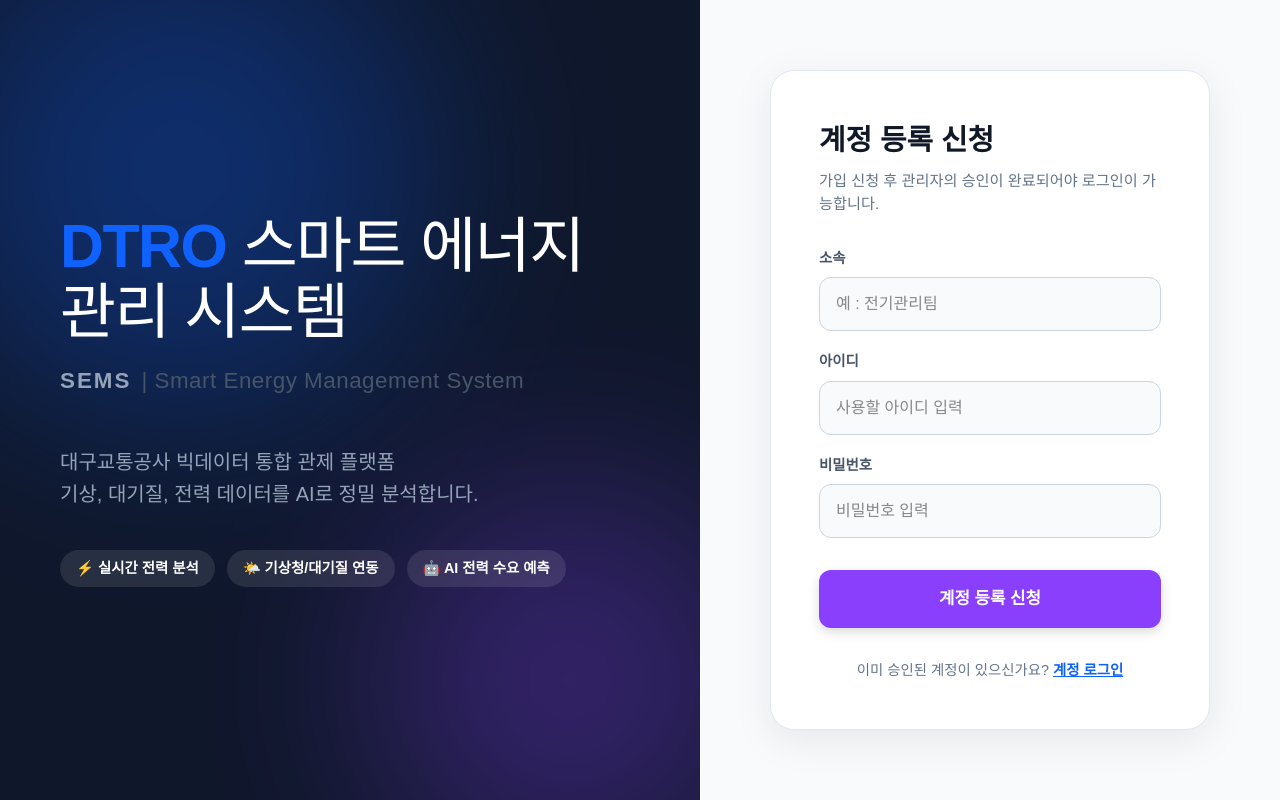
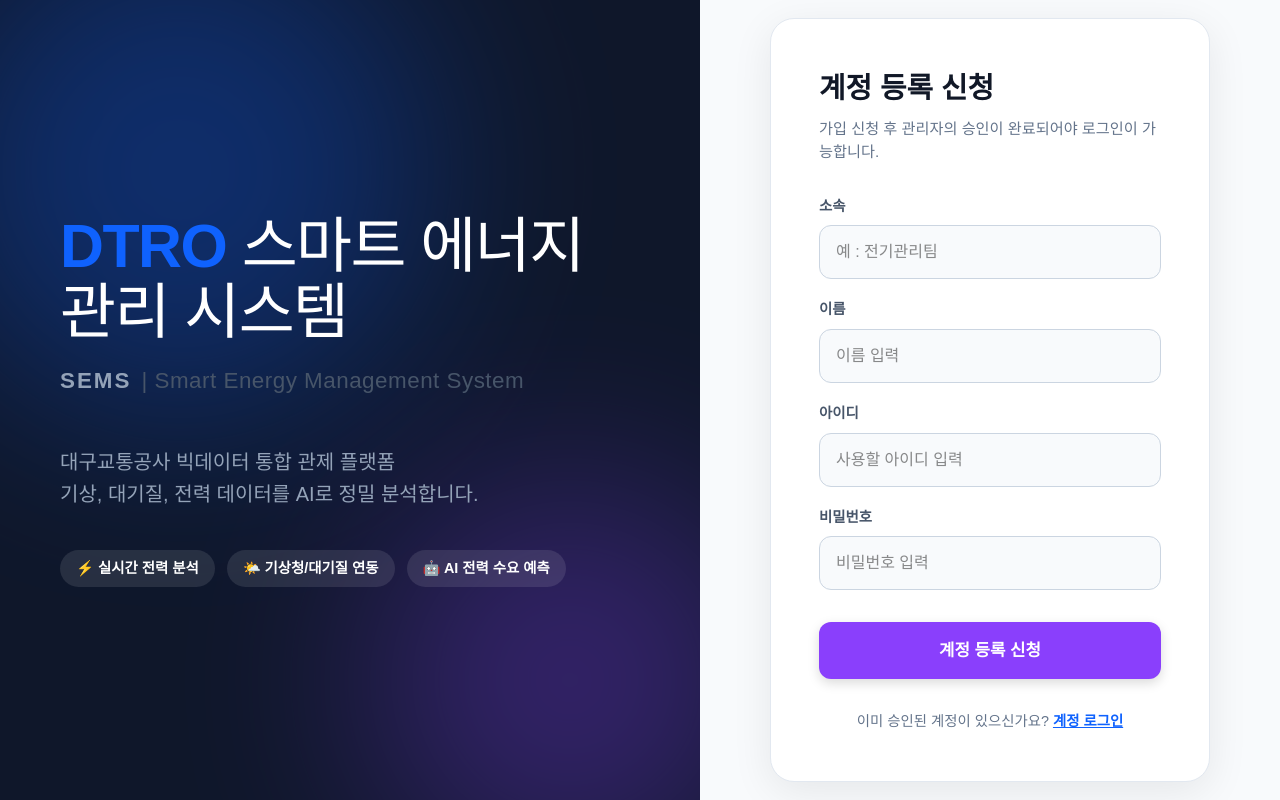
Before and after one commit to khg7924-cell/dtro-web-frontend, a Next.js app: page / in a window 1280 px wide. Both pictures are taken after a click on the element "계정 등록 신청". Built offline with nearby package versions, Linux system fonts and the light colour scheme.

Commit message:
수정 내용 메모

```diff
--- a/app/page.tsx
+++ b/app/page.tsx
@@ -13,6 +13,7 @@ export default function LoginPage() {
   const [userId, setUserId] = useState('');
   const [password, setPassword] = useState('');
   const [department, setDepartment] = useState('');
+  const [userName, setUserName] = useState('');
 
   const formatEmail = (id: string) => `${id}@dtro.local`;
 
@@ -53,7 +54,7 @@ export default function LoginPage() {
   const handleSignUp = async (e: React.FormEvent) => {
     e.preventDefault();
 
-    if (userId.trim() === '' || password.trim() === '' || department.trim() === '') {
+    if (userId.trim() === '' || password.trim() === '' || department.trim() === '' || userName.trim() === '') {
       alert('모든 정보를 입력해 주세요.');
       return;
     }
@@ -78,6 +79,7 @@ export default function LoginPage() {
       await set(ref(db, 'users/' + user.uid), {
         empId: userId,
         department: department,
+        name: userName,
         isApproved: false
       });
 
@@ -85,6 +87,7 @@ export default function LoginPage() {
 
       alert('계정 등록 신청이 완료되었습니다. 관리자 승인 후 로그인할 수 있습니다.');
       setDepartment('');
+      setUserName('');
       setPassword('');
       setIsLoginMode(true);
 
@@ -147,6 +150,7 @@ export default function LoginPage() {
           <form onSubmit={isLoginMode ? handleLogin : handleSignUp} style={{ display: 'flex', flexDirection: 'column', gap: '20px' }}>
 
             {!isLoginMode && (
+              <>
                 <div>
                   <label style={{ display: 'block', margin: '0 0 8px 0', color: '#475569', fontSize: '0.9rem', fontWeight: 600 }}>소속</label>
                   <input
@@ -157,6 +161,18 @@ export default function LoginPage() {
                     style={{ width: '100%', padding: '14px 16px', borderRadius: '12px', border: '1px solid #CBD5E1', fontSize: '1rem', backgroundColor: '#F8FAFC', outline: 'none', transition: 'border-color 0.2s', boxSizing: 'border-box' }}
                   />
                 </div>
+
+                <div>
+                  <label style={{ display: 'block', margin: '0 0 8px 0', color: '#475569', fontSize: '0.9rem', fontWeight: 600 }}>이름</label>
+                  <input
+                    type="text"
+                    value={userName}
+                    onChange={(e) => setUserName(e.target.value)}
+                    placeholder="이름 입력"
+                    style={{ width: '100%', padding: '14px 16px', borderRadius: '12px', border: '1px solid #CBD5E1', fontSize: '1rem', backgroundColor: '#F8FAFC', outline: 'none', transition: 'border-color 0.2s', boxSizing: 'border-box' }}
+                  />
+                </div>
+              </>
             )}
 
             <div>
```
Lines whose indentation alone changed are shown as unchanged.
